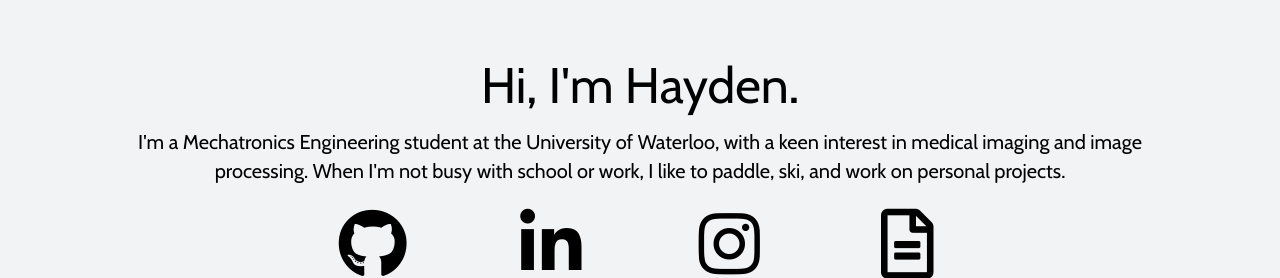
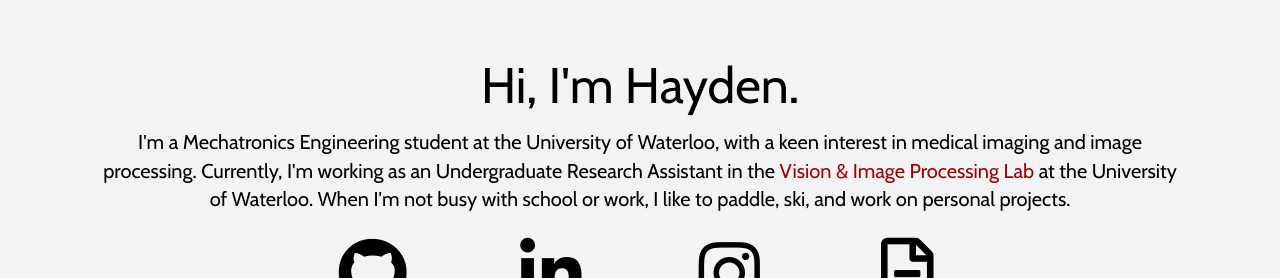
Before and after one commit to haydengunraj/haydengunraj.github.io, a plain HTML site: page index.html in a window 1280 px wide. Shown: the part 522-800 px from the top of the page. Drawn offline with nearby package versions, Linux system fonts and the light colour scheme.

Commit message:
Update about section

```diff
--- a/index.html
+++ b/index.html
@@ -41,7 +41,7 @@
 		<div class="gsection">
 			<h1>Hi, I'm Hayden.</h1>
 			<div class="row" style="margin: 0 100px 0 100px; float: middle; display: inline-block;">
-				<p>I'm a Mechatronics Engineering student at the University of Waterloo, with a keen interest in medical imaging and image processing. When I'm not busy with school or work, I like to paddle, ski, and work on personal projects.</p>
+				<p>I'm a Mechatronics Engineering student at the University of Waterloo, with a keen interest in medical imaging and image processing. Currently, I'm working as an Undergraduate Research Assistant in the <a href="https://uwaterloo.ca/vision-image-processing-lab/">Vision & Image Processing Lab</a> at the University of Waterloo. When I'm not busy with school or work, I like to paddle, ski, and work on personal projects.</p>
 			</div>
 			<div class="row">
 				<div class="icolink">
```
